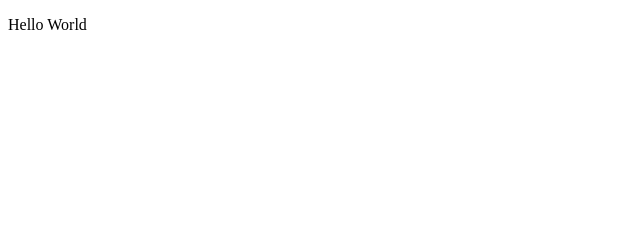
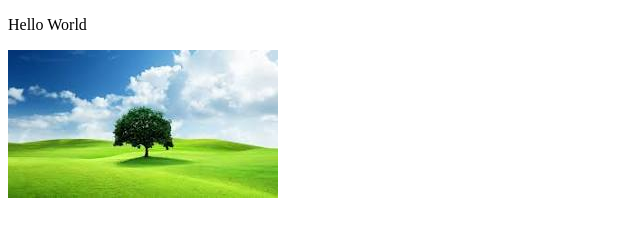
Before and after one commit to githinjisamson1/learning-git, a plain HTML site: page index.html in a window 1280 px wide. Shown: the whole page, without its empty margins (0-640 px from the left). Drawn offline with Linux system fonts and the light colour scheme.

Commit message:
Add img tag

```diff
--- a/index.html
+++ b/index.html
@@ -7,5 +7,6 @@
   </head>
   <body>
     <p>Hello World</p>
+    <img src="assets/hwImage1.jpg" alt="">
   </body>
 </html>
```
